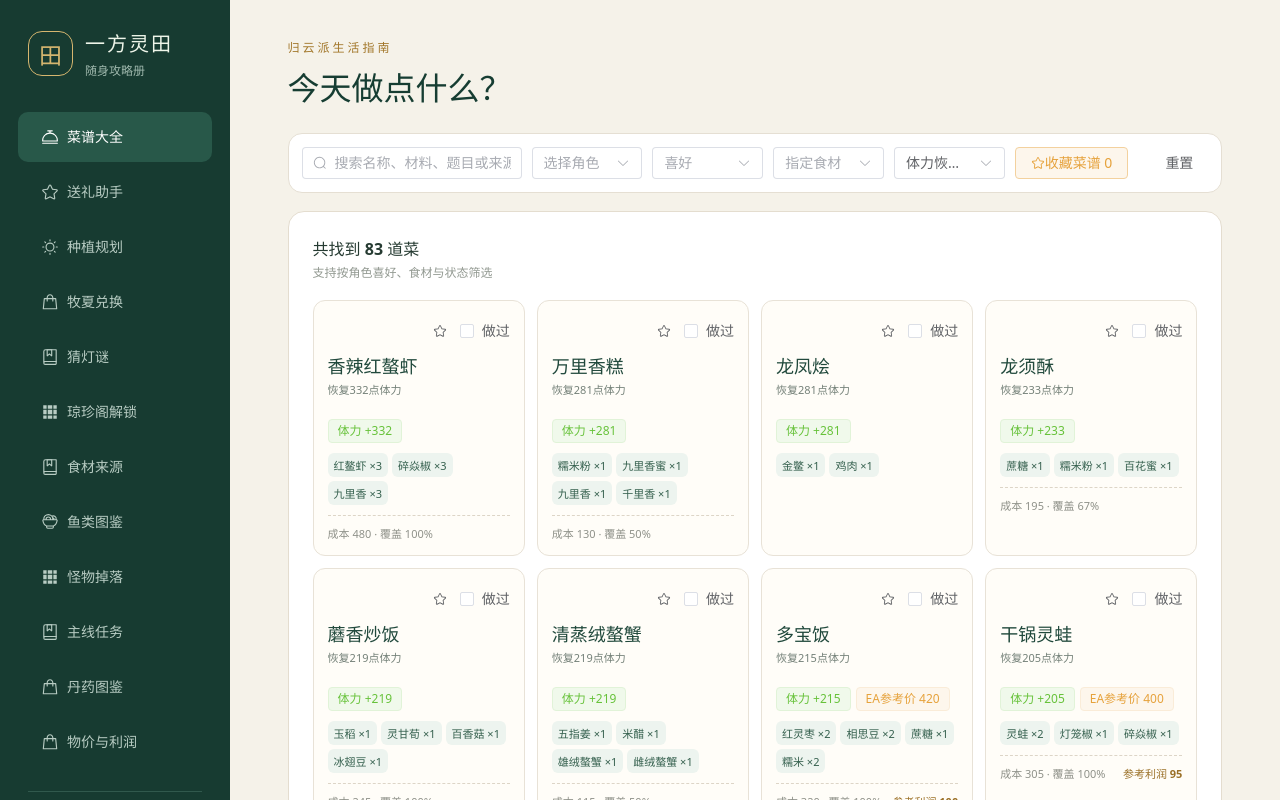
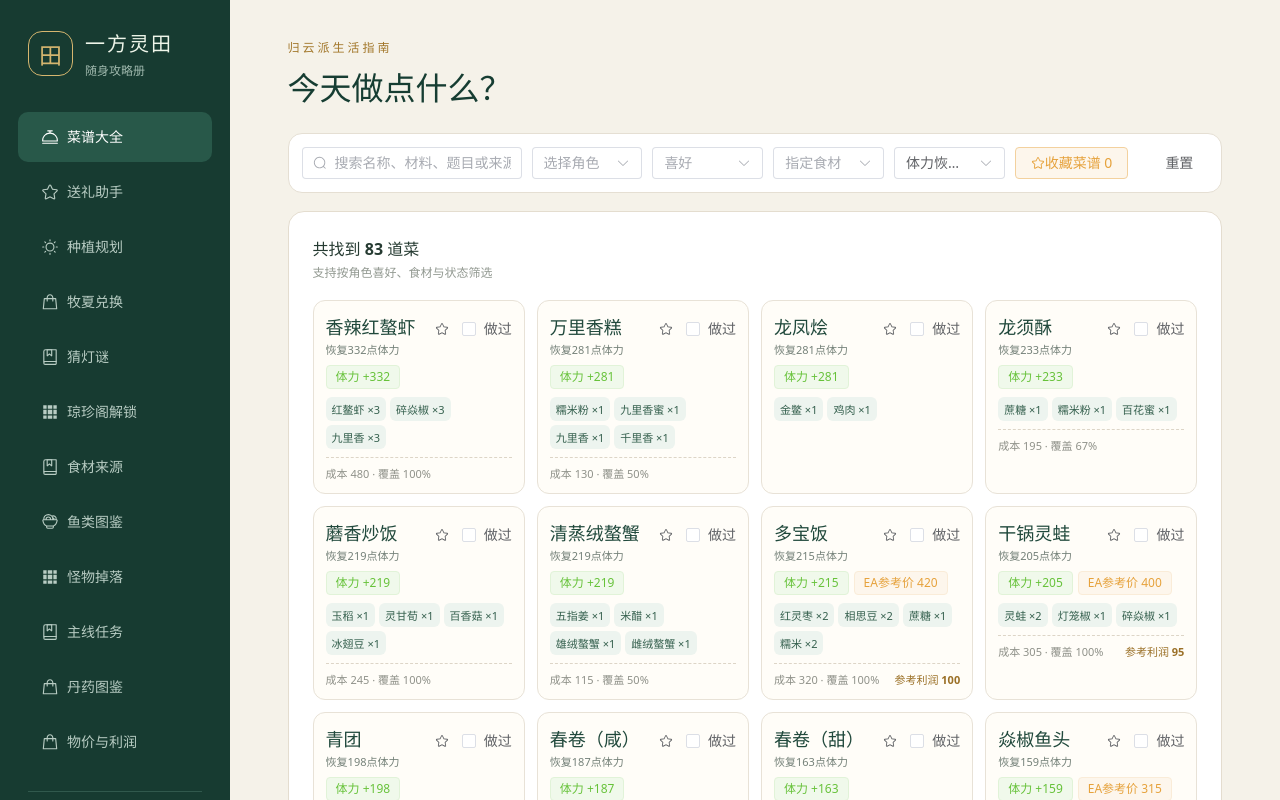
Before and after one commit to nannow127/yifang-lingtian-guide, a Vue app: page / in a window 1280 px wide. Shown: the top 800 px of the page. Built offline with nearby package versions, Linux system fonts and the light colour scheme.

Commit message:
压缩菜谱卡片布局

```diff
--- a/src/App.vue
+++ b/src/App.vue
@@ -601,7 +601,11 @@ const exportUserData = () => {
             :class="{ cooked: cookedSet.has(recipe.name) }"
             @click="openRecipe(recipe)"
           >
-            <div class="card-top card-top-end">
+            <div class="recipe-card-head">
+              <div class="recipe-title">
+                <h3>{{ recipe.name }}</h3>
+                <p v-if="recipe.effect" class="effect">{{ recipe.effect }}</p>
+              </div>
               <div class="card-buttons" @click.stop>
                 <el-button
                   circle
@@ -616,8 +620,6 @@ const exportUserData = () => {
                 >
               </div>
             </div>
-            <h3>{{ recipe.name }}</h3>
-            <p v-if="recipe.effect" class="effect">{{ recipe.effect }}</p>
             <div class="tags">
               <el-tag v-if="recipe.stamina" type="success"
                 >体力 +{{ recipe.stamina }}</el-tag
--- a/src/style.css
+++ b/src/style.css
@@ -172,7 +172,7 @@ header .el-button {
 }
 .recipe-card {
   position: relative;
-  padding: 14px;
+  padding: 12px;
   border: 1px solid #e8e2d7;
   border-radius: 12px;
   background: #fffdf8;
@@ -187,49 +187,57 @@ header .el-button {
 .recipe-card.cooked {
   background: #f2f6f2;
 }
-.card-top {
+.recipe-card-head {
   display: flex;
-  align-items: center;
+  align-items: flex-start;
   justify-content: space-between;
+  gap: 10px;
 }
-.card-top-end {
-  justify-content: flex-end;
-}
-.recipe-index {
-  color: #b5a98e;
-  font: italic 16px serif;
+.recipe-title {
+  min-width: 0;
+  flex: 1;
 }
 .card-buttons {
   display: flex;
   align-items: center;
+  flex-shrink: 0;
   gap: 4px;
+}
+.card-buttons .el-checkbox {
+  margin-right: 0;
 }
 .card-buttons .selected {
   color: #d99c25;
   background: #fff2cd;
 }
 .recipe-card h3 {
-  margin: 5px 0 3px;
+  overflow: hidden;
+  margin: 0 0 2px;
   font: 700 18px serif;
   color: #21493c;
+  text-overflow: ellipsis;
+  white-space: nowrap;
 }
 .effect {
-  height: 30px;
-  margin: 0 0 8px;
+  overflow: hidden;
+  margin: 0;
   color: #748078;
   font-size: 11px;
+  text-overflow: ellipsis;
+  white-space: nowrap;
 }
 .tags {
   display: flex;
   flex-wrap: wrap;
   gap: 5px;
   min-height: 24px;
+  margin-top: 8px;
 }
 .ingredients {
   display: flex;
   flex-wrap: wrap;
   gap: 4px;
-  margin: 10px 0;
+  margin: 8px 0;
 }
 .ingredients span {
   padding: 4px 6px;
@@ -241,7 +249,7 @@ header .el-button {
 .card-foot {
   display: flex;
   justify-content: space-between;
-  padding-top: 9px;
+  padding-top: 7px;
   border-top: 1px dashed #ddd5c7;
   color: #8f9189;
   font-size: 11px;
```
